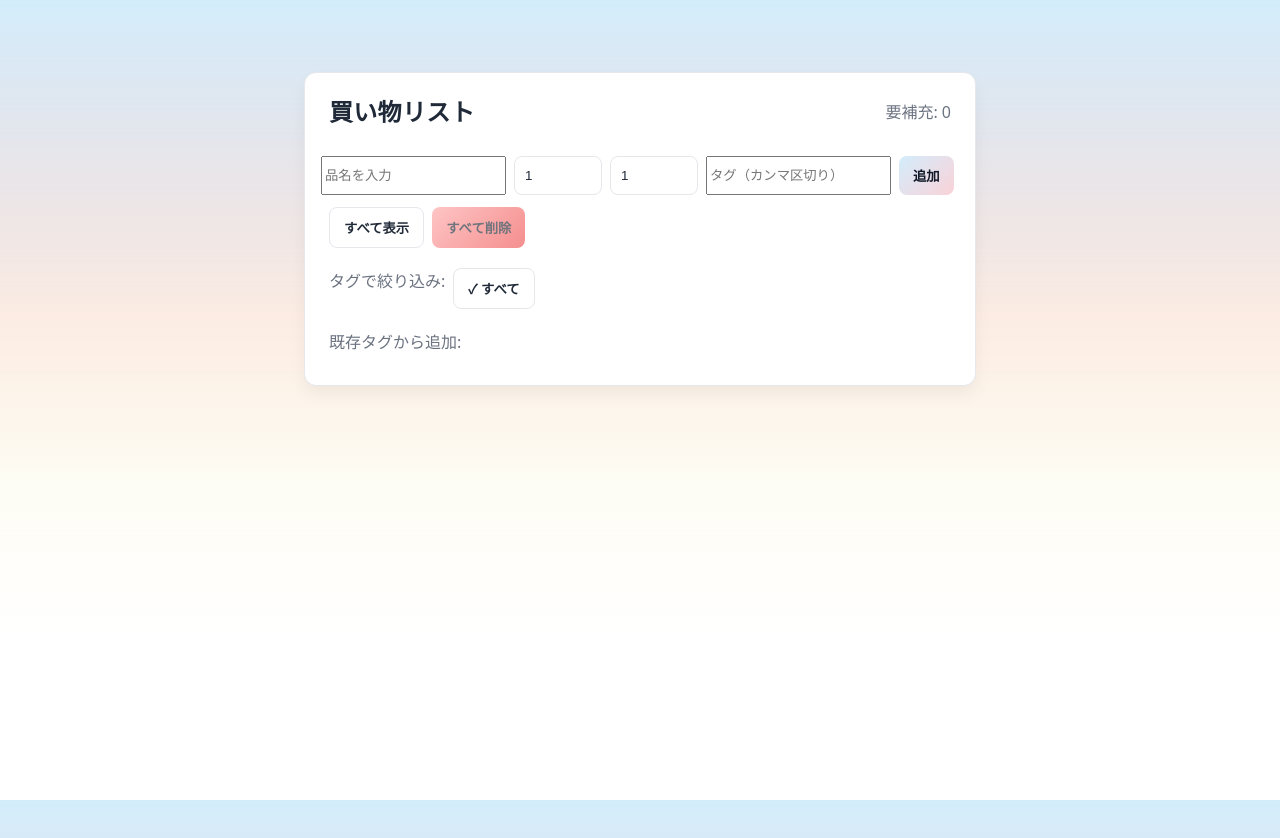
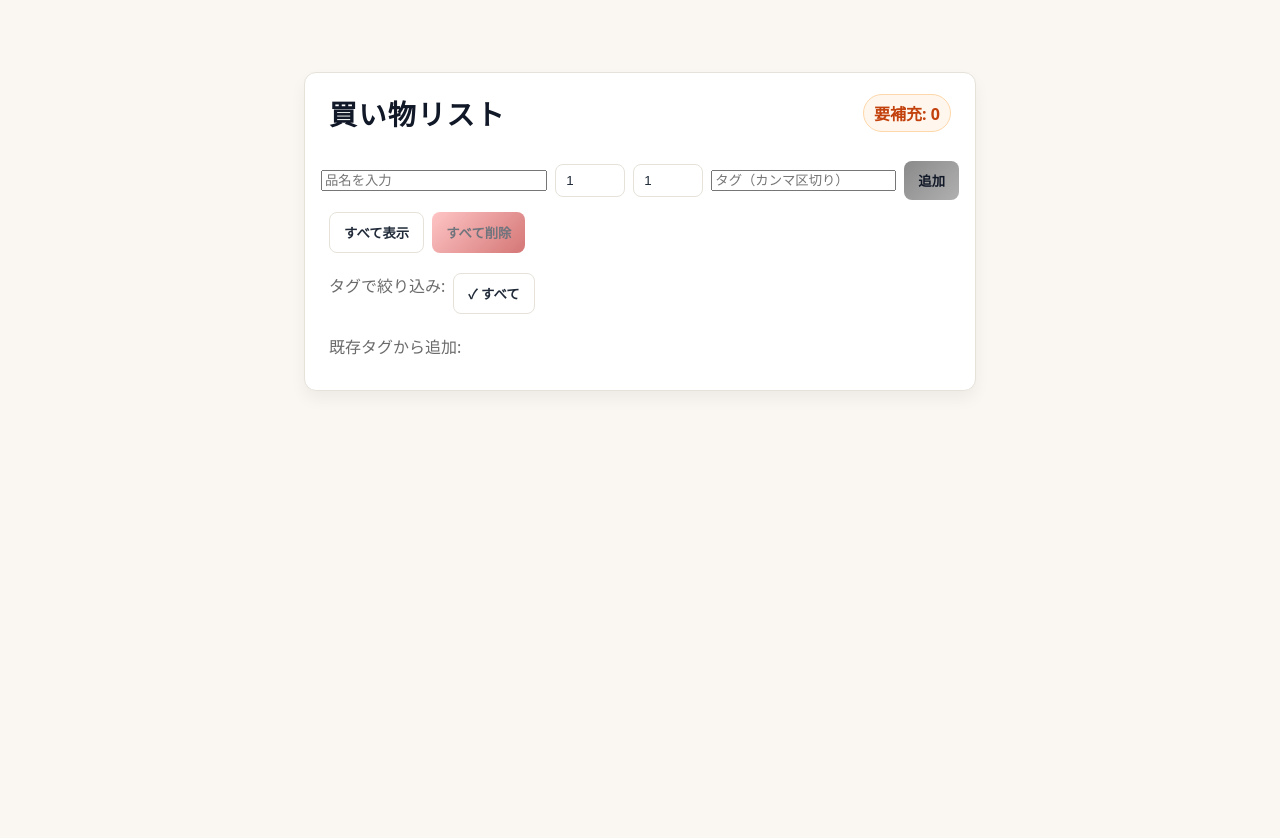
Before and after one commit to Kentaro384/my-first-app, a React (Vite) app: page / in a window 1280 px wide. Shown: the top 838 px of the page. Built offline with nearby package versions, Linux system fonts and the light colour scheme.

Commit message:
feat(ui): MUJI-like light theme, compact form layout, warning badge
- Neutral warm palette and bold title
- Narrow numeric inputs, longer name field, Add aligned right
- Emphasized warning badge for restock count

```diff
--- a/src/shopping/App.jsx
+++ b/src/shopping/App.jsx
@@ -113,7 +113,7 @@ export function App() {
       <div className="panel">
         <div className="header">
           <h1 className="title">買い物リスト</h1>
-          <span className="muted">要補充: {remaining}</span>
+          <span className="badge-warn">要補充: {remaining}</span>
         </div>
 
         <form className="form" onSubmit={addItem}>
@@ -122,6 +122,7 @@ export function App() {
             placeholder="品名を入力"
             value={name}
             onChange={(e) => setName(e.target.value)}
+            className="grow"
           />
           <input
             aria-label="target stock"
@@ -132,6 +133,7 @@ export function App() {
             pattern="[0-9]*"
             onChange={(e) => setTargetStock(e.target.value.replace(/[^0-9]/g, ""))}
             placeholder="目標在庫"
+            className="num"
           />
           <input
             aria-label="stock on hand"
@@ -142,6 +144,7 @@ export function App() {
             pattern="[0-9]*"
             onChange={(e) => setStockOnHand(e.target.value.replace(/[^0-9]/g, ""))}
             placeholder="手持ち在庫"
+            className="num"
           />
           <input
             aria-label="tags"
@@ -149,7 +152,9 @@ export function App() {
             value={tagInput}
             onChange={(e) => setTagInput(e.target.value)}
           />
-          <button className="btn" type="submit">追加</button>
+          <div className="add-wrap">
+            <button className="btn" type="submit">追加</button>
+          </div>
         </form>
 
         <div className="toolbar">
--- a/src/styles.css
+++ b/src/styles.css
@@ -1,14 +1,15 @@
 :root{
-  /* Light theme */
-  --bg:#ffffff;
-  --panel:#ffffff;
-  --text:#1f2937; /* slate-800 */
-  --muted:#6b7280; /* slate-500 */
-  --accent:#D3EDFB; /* light blue */
-  --accent-2:#FAD2D8; /* light pink */
-  --accent-3:#FAF4D2; /* light yellow */
-  --border:#e5e7eb; /* gray-200 */
-  --danger:#ef4444;
+  /* MUJI-like minimal light theme */
+  --bg:#faf7f2;        /* warm paper */
+  --panel:#ffffff;     /* clean card */
+  --text:#1f2937;      /* deep gray */
+  --muted:#6b6b6b;     /* neutral */
+  --accent:#8a8a8a;    /* subtle accent */
+  --accent-2:#b0b0b0;  /* secondary neutral */
+  --accent-3:#dcd6c8;  /* sand */
+  --border:#e6e2da;    /* soft border */
+  --danger:#b91c1c;    /* subdued red */
+  --warn:#c2410c;      /* amber-ish for badge */
 }
 
 *{ box-sizing:border-box }
@@ -17,10 +18,7 @@ body{
   margin:0;
   font-family: ui-sans-serif, system-ui, -apple-system, Segoe UI, Roboto, "Helvetica Neue", Arial, "Noto Sans", "Apple Color Emoji", "Segoe UI Emoji";
   color:var(--text);
-  background: linear-gradient(180deg, var(--accent) 0%, transparent 40%),
-              linear-gradient(180deg, var(--accent-2) 0%, transparent 60%),
-              linear-gradient(180deg, var(--accent-3) 0%, transparent 80%),
-              var(--bg);
+  background: var(--bg);
 }
 
 .container{
@@ -45,13 +43,26 @@ body{
 
 .title{
   margin:0;
-  font-size:24px;
-  letter-spacing:.3px;
+  font-size:28px;
+  letter-spacing:.05em;
+  font-weight:800;
+  color:#111827;
+}
+.badge-warn{
+  padding:6px 10px;
+  border-radius:999px;
+  background:#fff7ed; /* amber-50 */
+  border:1px solid #fed7aa; /* amber-200 */
+  color:var(--warn);
+  font-weight:600;
 }
 
 .muted{ color:var(--muted) }
 
-.form{ display:flex; gap:8px; padding:8px 16px 12px 16px; }
+.form{ display:flex; gap:8px; padding:8px 16px 12px 16px; align-items:center; }
+.form .grow{ flex:1 }
+.form .num{ width:70px }
+.form .add-wrap{ margin-left:auto }
 
 input[type="text"], input[type="number"]{
   background:#ffffff;
@@ -63,7 +74,7 @@ input[type="text"], input[type="number"]{
 }
 
 input[type="text"]{ flex:1 }
-input[type="number"]{ width:88px }
+input[type="number"]{ width:70px }
 
 .btn{
   border:0;
```
